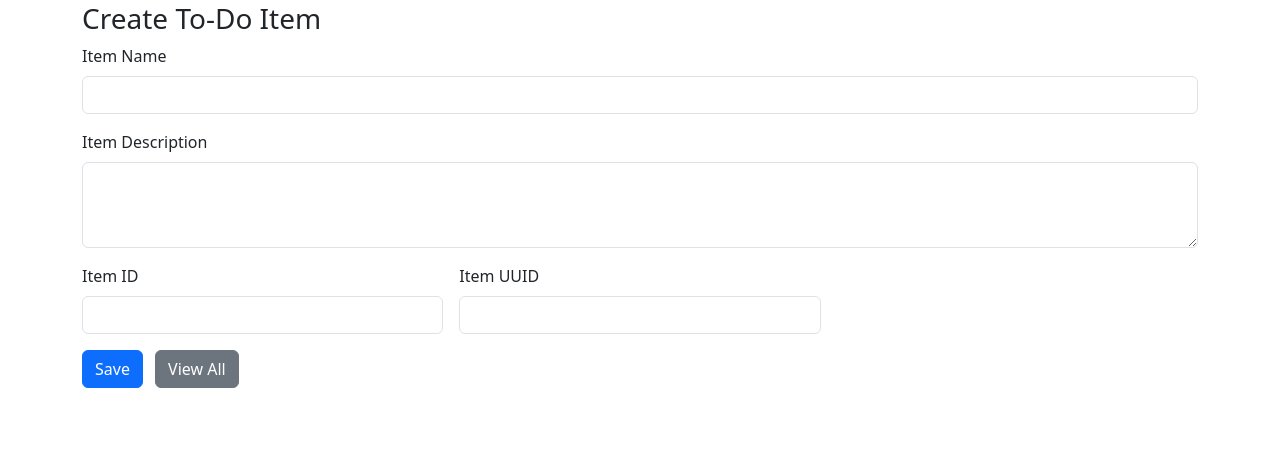
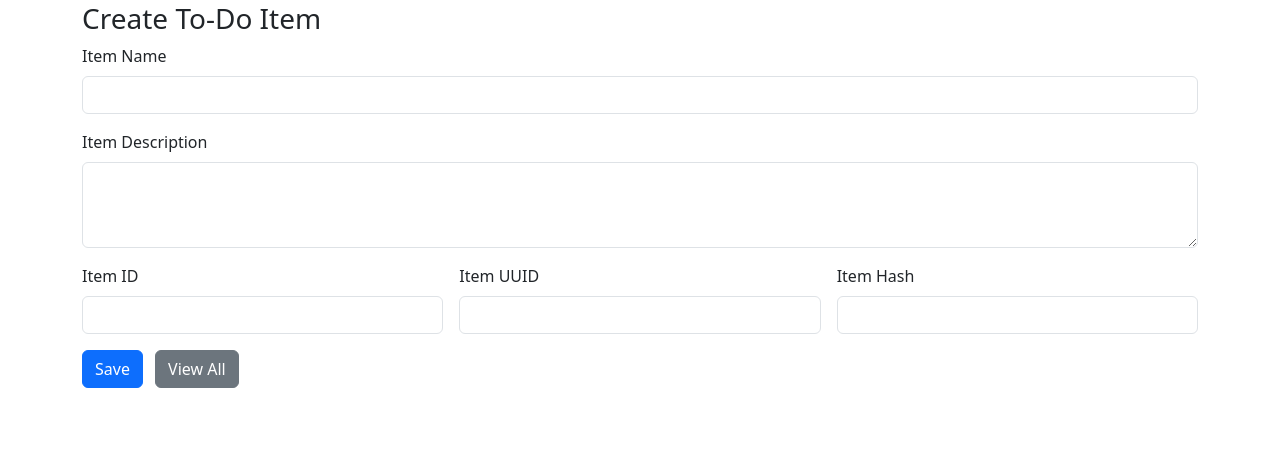
Before and after one commit to ansarisabid84/tutedude_git_assignment, a Flask app: page /todo in a window 1280 px wide. Shown: the part 84-544 px from the top of the page. Run offline with Flask 3, Linux system fonts and the light colour scheme.

Commit message:
Add Item Hash field

```diff
--- a/templates/todo.html
+++ b/templates/todo.html
@@ -20,6 +20,10 @@
     <label class="form-label">Item UUID</label>
     <input type="text" name="itemUUID" class="form-control" required>
   </div>
+  <div class="col-md-4">
+    <label class="form-label">Item Hash</label>
+    <input type="text" name="itemHash" class="form-control" required>
+  </div>
   <div class="col-12">
     <button class="btn btn-primary" type="submit">Save</button>
     <a class="btn btn-secondary ms-2" href="{{ url_for('list_todos') }}">View All</a>
```
